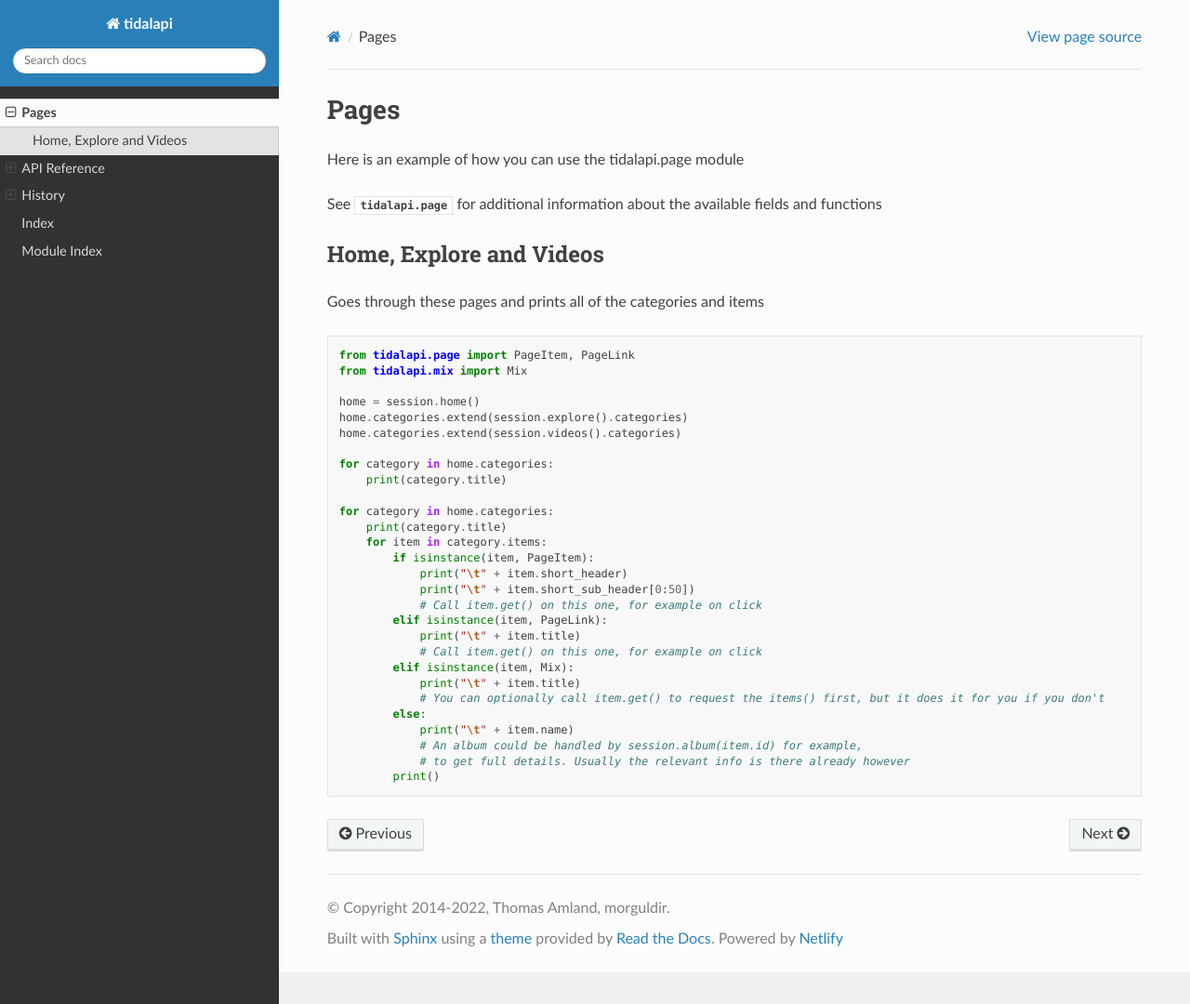
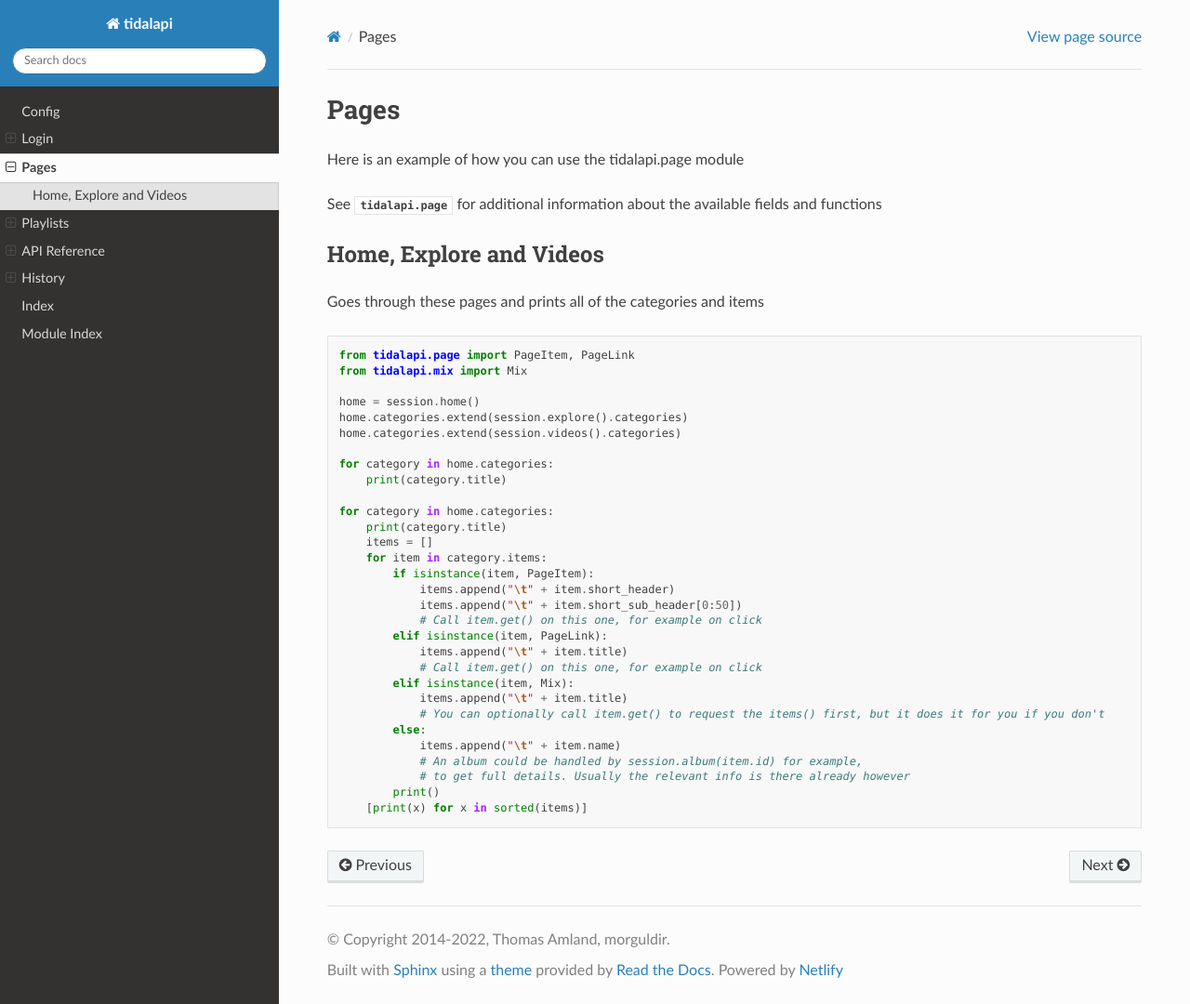
Before and after one commit to tamland/python-tidal, a Sphinx documentation site: the page built from docs/pages.rst, in a window 1280 px wide and 1080 px high. Shown: the whole window at 93% size. Built offline with Sphinx 7.4.7 and the Read the Docs theme 2.0.0, drawn with Linux system fonts in a browser that asks for light colours.

Commit message:
Add documentation for config, logging in and playlist modification

```diff
--- a/docs/index.rst
+++ b/docs/index.rst
@@ -7,7 +7,10 @@
 ==================
 
 .. toctree::
+    config
+    login
     pages
+    playlist
     api
     history
     genindex
--- a/docs/pages.rst
+++ b/docs/pages.rst
@@ -31,22 +31,24 @@
 
     for category in home.categories:
         print(category.title)
+        items = []
         for item in category.items:
             if isinstance(item, PageItem):
-                print("\t" + item.short_header)
-                print("\t" + item.short_sub_header[0:50])
+                items.append("\t" + item.short_header)
+                items.append("\t" + item.short_sub_header[0:50])
                 # Call item.get() on this one, for example on click
             elif isinstance(item, PageLink):
-                print("\t" + item.title)
+                items.append("\t" + item.title)
                 # Call item.get() on this one, for example on click
             elif isinstance(item, Mix):
-                print("\t" + item.title)
+                items.append("\t" + item.title)
                 # You can optionally call item.get() to request the items() first, but it does it for you if you don't
             else:
-                print("\t" + item.name)
+                items.append("\t" + item.name)
                 # An album could be handled by session.album(item.id) for example,
                 # to get full details. Usually the relevant info is there already however
             print()
+        [print(x) for x in sorted(items)]
 
 .. testoutput::
     :hide:
@@ -54,12 +56,12 @@
 
     For You...
     Recently Played...
-    Mixes For You...
-    Trending Playlists...
-    Radio Stations for You...
     Suggested New Tracks...
     Suggested New Albums...
+    Mixes For You...
+    Radio Stations for You...
     Your History...
+    Trending Playlists...
     Popular Playlists...
     TIDAL Rising...
     The Charts...
```
Also changed, not shown: docs/config.rst (added, +13 -0 lines), docs/login.rst (added, +83 -0 lines), docs/playlist.rst (added, +61 -0 lines).
